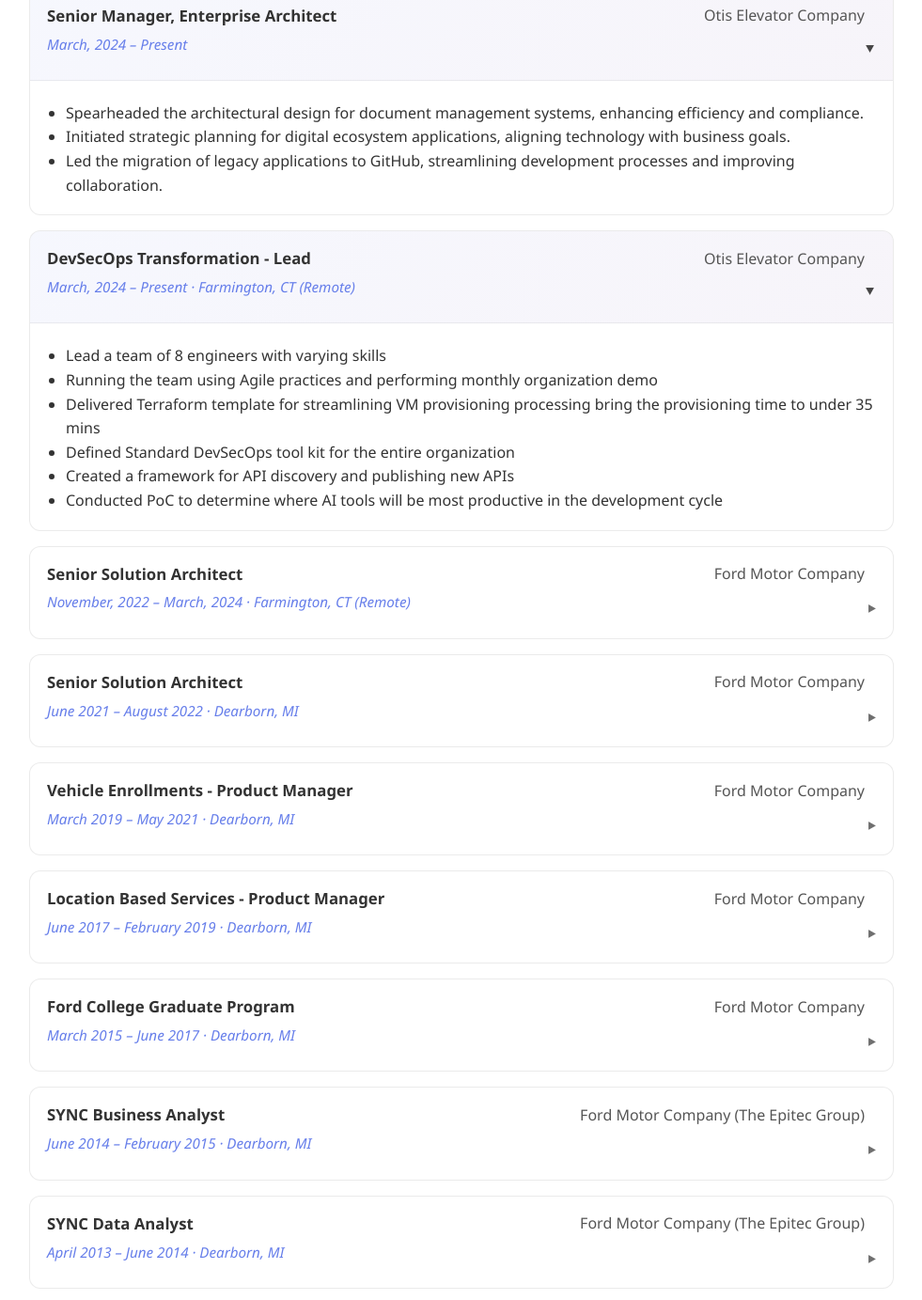
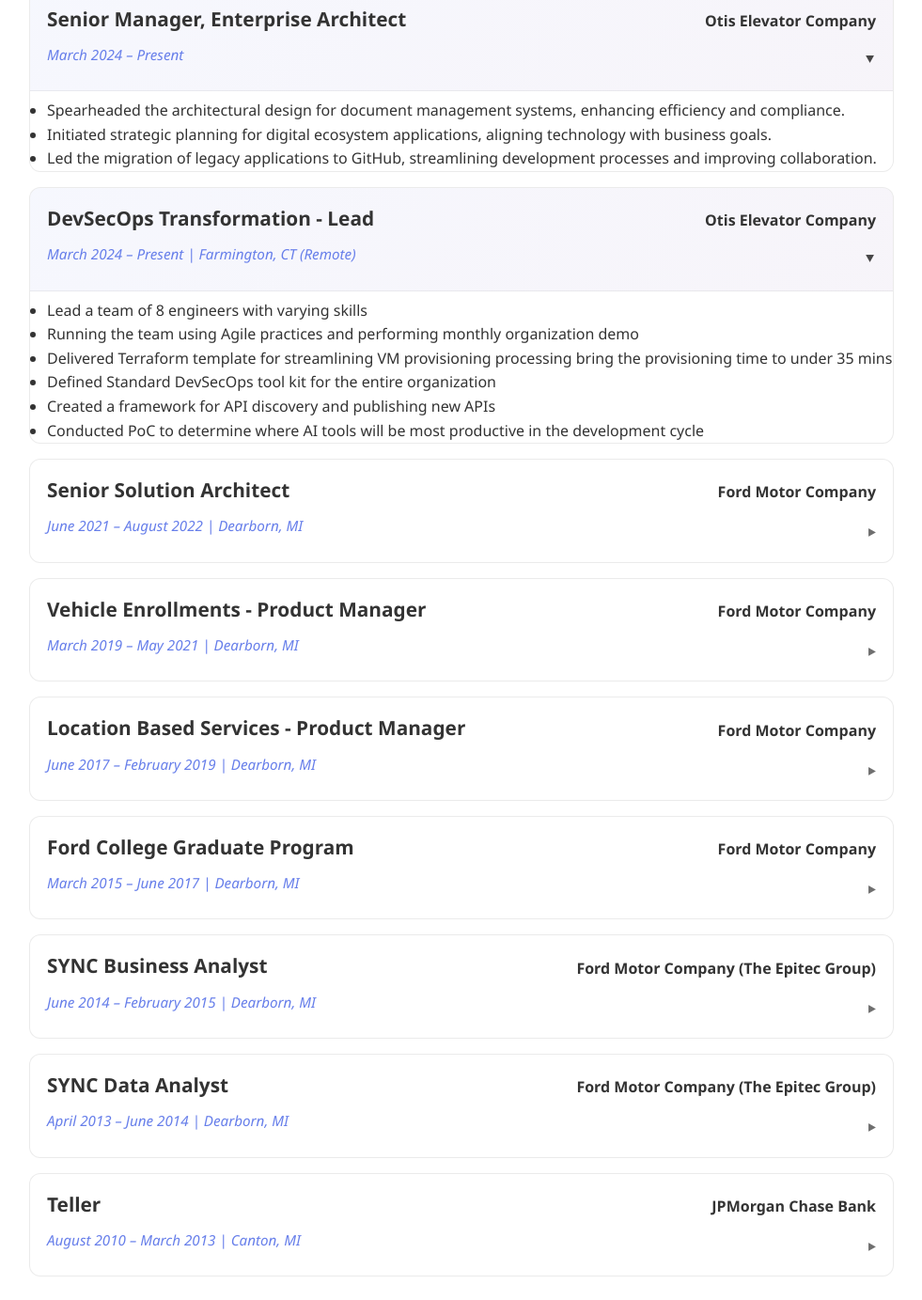
Before and after one commit to r91dua/my-portfolio, a Jekyll site: the page built from index.html, in a window 1280 px wide and 1400 px high, scrolled down 589 px. Shown: the top 1383 px of the window at 94% size, without its empty margins (149-1130 px from the left). Built offline with Jekyll 4.4.1, drawn with Linux system fonts in a browser that asks for light colours; some of the changed text lies outside the part shown.

Commit message:
Update experience.html
Updated formatting

```diff
--- a/_includes/sections/experience.html
+++ b/_includes/sections/experience.html
@@ -1,28 +1,27 @@
 <section id="experience">
   <h2>Work Experience</h2>
 
+  <!-- Otis: Senior Manager -->
   <details class="experience-item" open>
     <summary>
-      <span class="role">Senior Manager, Enterprise Architect</span>
-      <span class="company">Otis Elevator Company</span>
-      <span class="date">March, 2024 – Present</span>
+      <h3>Senior Manager, Enterprise Architect</h3>
+      <h4>Otis Elevator Company</h4>
+      <p class="date">March 2024 – Present</p>
     </summary>
-    <div class="details-body">
     <ul>
       <li>Spearheaded the architectural design for document management systems, enhancing efficiency and compliance.</li>
       <li>Initiated strategic planning for digital ecosystem applications, aligning technology with business goals.</li>
       <li>Led the migration of legacy applications to GitHub, streamlining development processes and improving collaboration.</li>
     </ul>
-    </div>
   </details>
 
+  <!-- Otis: DevSecOps Lead -->
   <details class="experience-item" open>
     <summary>
-      <span class="role">DevSecOps Transformation - Lead</span>
-      <span class="company">Otis Elevator Company</span>
-      <span class="date">March, 2024 – Present · Farmington, CT (Remote)</span>
+      <h3>DevSecOps Transformation - Lead</h3>
+      <h4>Otis Elevator Company</h4>
+      <p class="date">March 2024 – Present | Farmington, CT (Remote)</p>
     </summary>
-    <div class="details-body">
     <ul>
       <li>Lead a team of 8 engineers with varying skills</li>
       <li>Running the team using Agile practices and performing monthly organization demo</li>
@@ -31,34 +30,15 @@
       <li>Created a framework for API discovery and publishing new APIs</li>
       <li>Conducted PoC to determine where AI tools will be most productive in the development cycle</li>
     </ul>
-    </div>
   </details>
 
+  <!-- Ford: Sr. Solution Architect -->
   <details class="experience-item">
     <summary>
-      <span class="role">Senior Solution Architect</span>
-      <span class="company">Ford Motor Company</span>
-      <span class="date">November, 2022 – March, 2024 · Farmington, CT (Remote)</span>
+      <h3>Senior Solution Architect</h3>
+      <h4>Ford Motor Company</h4>
+      <p class="date">June 2021 – August 2022 | Dearborn, MI</p>
     </summary>
-    <div class="details-body">
-      <ul>
-        <li>Lead a team of 8 engineers with varying skills</li>
-        <li>Running the team using Agile practices and performing monthly organization demo</li>
-        <li>Delivered Terraform template for streamlining VM provisioning processing bring the provisioning time to under 35 mins</li>
-        <li>Defined Standard DevSecOps tool kit for the entire organization</li>
-        <li>Created a framework for API discovery and publishing new APIs</li>
-        <li>Conducted PoC to determine where AI tools will be most productive in the development cycle</li>
-      </ul>
-    </div>
-  </details>
-
-  <details class="experience-item">
-    <summary>
-      <span class="role">Senior Solution Architect</span>
-      <span class="company">Ford Motor Company</span>
-      <span class="date">June 2021 – August 2022 · Dearborn, MI</span>
-    </summary>
-    <div class="details-body">
     <ul>
       <li>Led a team of 4 Solution Architects</li>
       <li>Served as end-to-end architect for the Vehicle Enrollment and Enablement Platform supporting fleet and retail vehicle features</li>
@@ -70,16 +50,15 @@
       <li>Proposed alternative technical solutions aligned with customer needs and user experience best practices</li>
       <li>Conducted interviews and supported recruitment of new junior architects within the department</li>
     </ul>
-    </div>
   </details>
 
+  <!-- Ford: Vehicle Enrollments -->
   <details class="experience-item">
     <summary>
-      <span class="role">Vehicle Enrollments - Product Manager</span>
-      <span class="company">Ford Motor Company</span>
-      <span class="date">March 2019 – May 2021 · Dearborn, MI</span>
+      <h3>Vehicle Enrollments - Product Manager</h3>
+      <h4>Ford Motor Company</h4>
+      <p class="date">March 2019 – May 2021 | Dearborn, MI</p>
     </summary>
-    <div class="details-body">
     <ul>
       <li>Led a product team of 8 members responsible for vehicle enrollment services</li>
       <li>Improved customer enrollment success rate from 59.5% to 99% and reduced enrollment time from 45 minutes to under 90 seconds at the 95th percentile</li>
@@ -96,16 +75,15 @@
       <li>Assisted application teams in migrating to Ford’s strategic TMC platform</li>
       <li>Created interview guides and conducted interviews to onboard new team members</li>
     </ul>
-    </div>
   </details>
 
+  <!-- Ford: Location Based Services -->
   <details class="experience-item">
     <summary>
-      <span class="role">Location Based Services - Product Manager</span>
-      <span class="company">Ford Motor Company</span>
-      <span class="date">June 2017 – February 2019 · Dearborn, MI</span>
+      <h3>Location Based Services - Product Manager</h3>
+      <h4>Ford Motor Company</h4>
+      <p class="date">June 2017 – February 2019 | Dearborn, MI</p>
     </summary>
-    <div class="details-body">
     <ul>
       <li>Led a product team of 10 members delivering location-based vehicle services</li>
       <li>Implemented Agile practices within the team using CA Agile Central (Rally)</li>
@@ -122,16 +100,15 @@
       <li>Created and led production support models for product teams</li>
       <li>Provided operational support for deployed connected vehicle applications</li>
     </ul>
-    </div>
   </details>
 
+  <!-- Ford College Graduate Program -->
   <details class="experience-item">
     <summary>
-      <span class="role">Ford College Graduate Program</span>
-      <span class="company">Ford Motor Company</span>
-      <span class="date">March 2015 – June 2017 · Dearborn, MI</span>
+      <h3>Ford College Graduate Program</h3>
+      <h4>Ford Motor Company</h4>
+      <p class="date">March 2015 – June 2017 | Dearborn, MI</p>
     </summary>
-    <div class="details-body">
     <h5>1st Rotation: Enterprise Program Management Office Consultant</h5>
     <ul>
       <li>Applied Agile practices to manage portfolio and team workload</li>
@@ -156,32 +133,30 @@
       <li>Facilitated cross-team meetings for the Police Responder program</li>
       <li>Updated program documentation for delivery teams</li>
     </ul>
-    </div>
   </details>
 
+  <!-- Ford: SYNC Business Analyst -->
   <details class="experience-item">
     <summary>
-      <span class="role">SYNC Business Analyst</span>
-      <span class="company">Ford Motor Company (The Epitec Group)</span>
-      <span class="date">June 2014 – February 2015 · Dearborn, MI</span>
+      <h3>SYNC Business Analyst</h3>
+      <h4>Ford Motor Company (The Epitec Group)</h4>
+      <p class="date">June 2014 – February 2015 | Dearborn, MI</p>
     </summary>
-    <div class="details-body">
     <ul>
       <li>Developed work plans and project timelines to meet organizational goals</li>
       <li>Gathered business requirements and created high-level design documentation</li>
       <li>Documented workflow processes for newly developed applications</li>
       <li>Presented application demos to business stakeholders</li>
     </ul>
-    </div>
   </details>
 
+  <!-- Ford: SYNC Data Analyst -->
   <details class="experience-item">
     <summary>
-      <span class="role">SYNC Data Analyst</span>
-      <span class="company">Ford Motor Company (The Epitec Group)</span>
-      <span class="date">April 2013 – June 2014 · Dearborn, MI</span>
+      <h3>SYNC Data Analyst</h3>
+      <h4>Ford Motor Company (The Epitec Group)</h4>
+      <p class="date">April 2013 – June 2014 | Dearborn, MI</p>
     </summary>
-    <div class="details-body">
     <ul>
       <li>Reviewed project scorecards in Clarity to support program governance</li>
       <li>Facilitated North American IT alignment meetings for SYNC program initiatives</li>
@@ -189,16 +164,15 @@
       <li>Created and managed SYNC SharePoint sites</li>
       <li>Reviewed and maintained program financial spreadsheets</li>
     </ul>
-    </div>
   </details>
 
+  <!-- JPMorgan Chase -->
   <details class="experience-item">
     <summary>
-      <span class="role">Teller</span>
-      <span class="company">JPMorgan Chase Bank</span>
-      <span class="date">August 2010 – March 2013 · Canton, MI</span>
+      <h3>Teller</h3>
+      <h4>JPMorgan Chase Bank</h4>
+      <p class="date">August 2010 – March 2013 | Canton, MI</p>
     </summary>
-    <div class="details-body">
     <ul>
       <li>Trained new employees to ensure operational efficiency and accuracy</li>
       <li>Served as sole custodian of the teller cash dispenser</li>
@@ -207,6 +181,5 @@
       <li>Delivered exceptional customer service in-person and via phone</li>
       <li>Increased bank revenue by referring customers to personal banking services</li>
     </ul>
-    </div>
   </details>
 </section>
```
Lines whose indentation alone changed are shown as unchanged.
